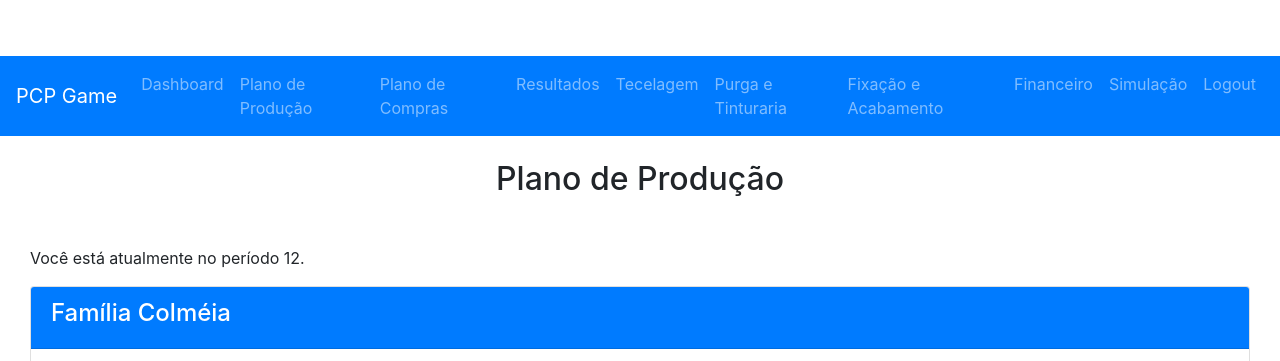
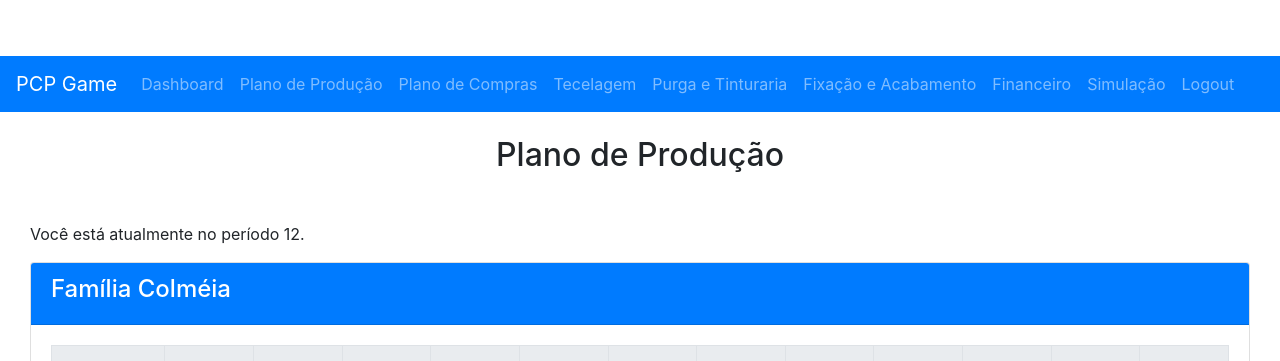
Before and after one commit to matos1396/PCP-TCC-WEB, a Flask app: page /production in a window 1280 px wide. Shown: the top 361 px of the page. Run offline with Flask 3, Linux system fonts and the light colour scheme; the visitor is signed in with stand-in values (Sample User, id 1); data that the repository does not hold is empty; some libraries are stand-ins or nearby versions.

Commit message:
fix: typo

```diff
--- a/app.py
+++ b/app.py
@@ -15,10 +15,6 @@ from simulacao import simulacao
 from utils.func_auxiliares import (atualizar_plano_compras, atualizar_capacidade_maquinas,
                                    atualizar_financeiro, set_flag_controle)
 from flask import session
-
-# import plotly.express as px
-# import plotly.graph_objs as go
-
 
 import time # Para Testes
 
--- a/models.py
+++ b/models.py
@@ -136,7 +136,6 @@ class CapacidadeTeares(db.Model):
     lead_time_id = db.Column(db.Integer, db.ForeignKey('lead_time_maquinas.id'), nullable=True)
     periodo_numero = db.Column(db.Integer, nullable=False)
     periodo_modificado = db.Column(db.Integer, nullable=False)
-
 
     quantidade = db.Column(db.Float, nullable=True)
     ampliacoes = db.Column(db.Integer, nullable=False, default=0)
--- a/templates/base.html
+++ b/templates/base.html
@@ -36,9 +36,9 @@
                         <li class="nav-item">
                             <a class="nav-link" href="{{ url_for('purchases') }}">Plano de Compras</a>
                         </li>
-                        <li class="nav-item">
+                        <!-- <li class="nav-item">
                             <a class="nav-link" href="{{ url_for('results') }}">Resultados</a>
-                        </li>
+                        </li> -->
                         <li class="nav-item">
                             <a class="nav-link" href="{{ url_for('tecelagem') }}">Tecelagem</a>
                         </li>
```
Also changed, not shown: templates/production.html (line endings or trailing spaces).
